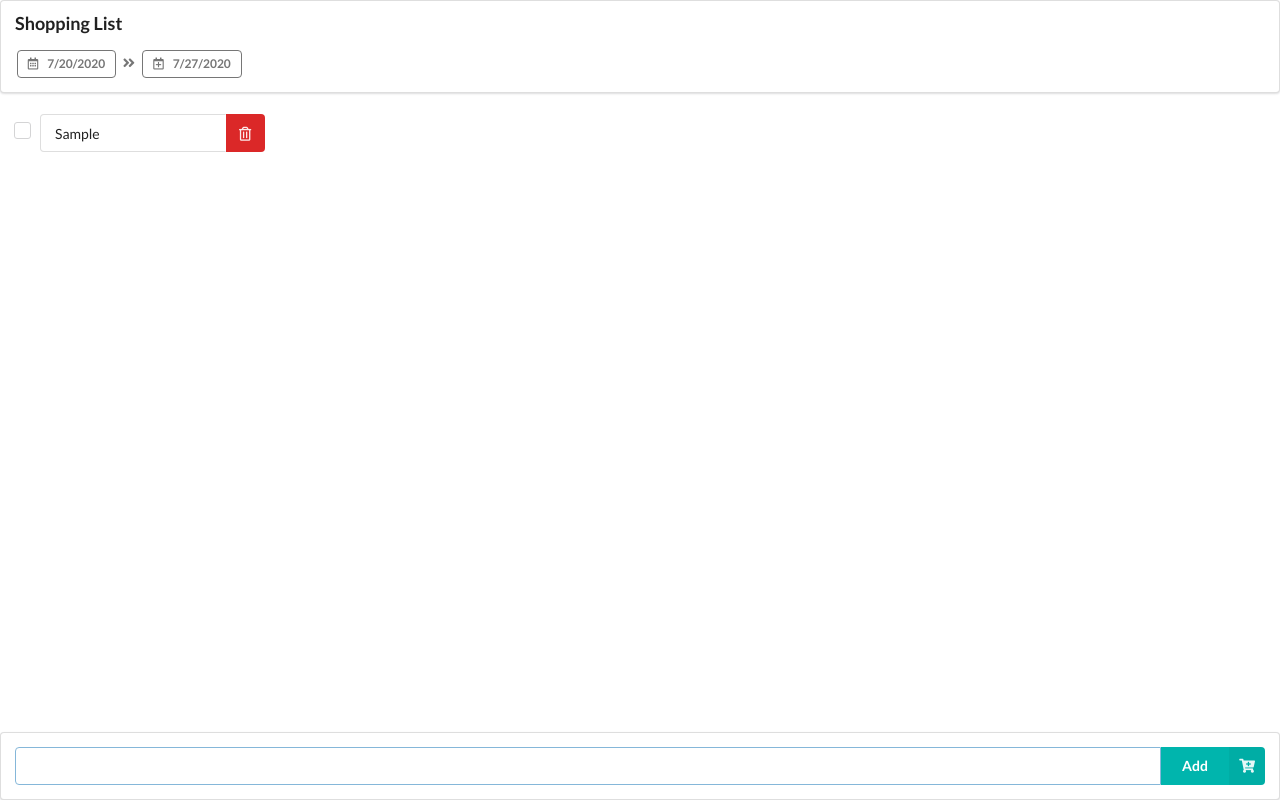
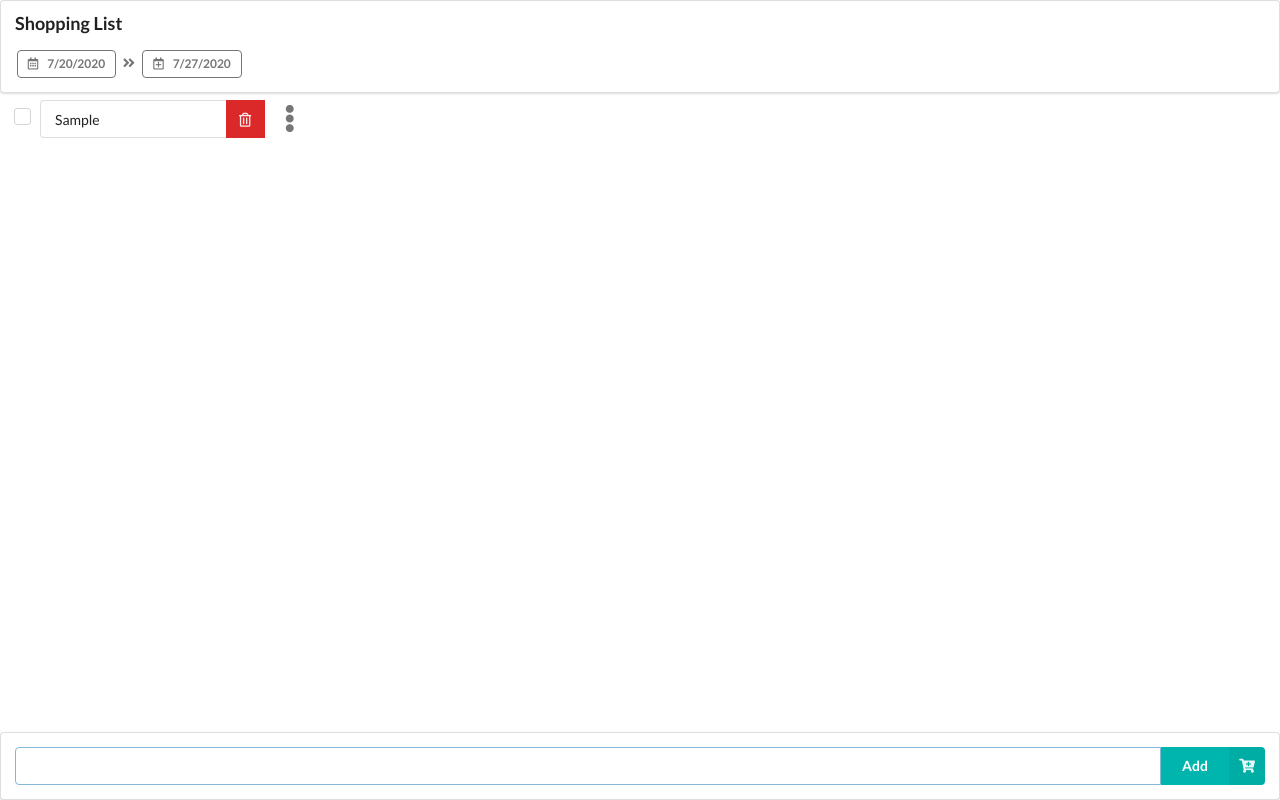
Before and after one commit to huntlyc/shopping-list, a React (Create React App) app: page / in a window 1280 px wide. Both pictures are taken after typing "Sample" into the empty fields and a click on the button "Add". Built offline with nearby package versions, Linux system fonts and the light colour scheme.

Commit message:
Added drag-and-drop active item reorder

```diff
--- a/package.json
+++ b/package.json
@@ -9,8 +9,10 @@
         "@types/jest": "^24.0.0",
         "@types/node": "^12.0.0",
         "@types/react": "^16.9.0",
+        "@types/react-beautiful-dnd": "^13.0.0",
         "@types/react-dom": "^16.9.0",
         "react": "^16.13.1",
+        "react-beautiful-dnd": "^13.0.0",
         "react-dom": "^16.13.1",
         "react-scripts": "3.4.1",
         "typescript": "~3.7.2"
--- a/src/App.css
+++ b/src/App.css
@@ -61,3 +61,8 @@ section.ticked-items {
 section.ticked-items h2 {
     font-size: 18px;
 }
+
+.drag-marker {
+    align-self: center;
+    padding: 0 20px;
+}
--- a/src/App.tsx
+++ b/src/App.tsx
@@ -5,6 +5,7 @@ import ShoppingListTicked from './components/ShoppingListTicked';
 import AddItemForm from './components/AddItemForm';
 import {iItem} from './components/Item';
 import DateInfo from './components/DateInfo';
+import {DragDropContext, Droppable} from 'react-beautiful-dnd';
 
 function App() {
     const [activeItems, setActiveItems] = useState<iItem[]>([]);
@@ -14,6 +15,28 @@ function App() {
         list.find((searchItem: iItem) => item.name.toLowerCase() === searchItem.name.toLowerCase());
     const deleteFromList = (item: iItem, list: iItem[]): iItem[] => list.filter((curItem) => curItem.id !== item.id);
     const deleteAllTickedItems = () => setTickedItems([]);
+
+    const reorder = (list: iItem[], startIndex: number, endIndex: number) => {
+        const result = Array.from(list);
+        const [removed] = result.splice(startIndex, 1);
+        result.splice(endIndex, 0, removed);
+
+        return result;
+    };
+
+    function onDragEnd(result: any) {
+        if (!result.destination) {
+            return;
+        }
+
+        if (result.destination.index === result.source.index) {
+            return;
+        }
+
+        const reorderredActiveItems = reorder(activeItems, result.source.index, result.destination.index);
+
+        setActiveItems(reorderredActiveItems);
+    }
 
     const addItemHandler = (item: iItem) => {
         let activeItemsClone = activeItems.slice(0);
@@ -108,7 +131,20 @@ function App() {
                 <h1 className="ui header">Shopping List</h1>
                 <DateInfo />
             </header>
-            <ShoppingList items={activeItems} updateItem={onItemUpdate} deleteItem={onDeleteActiveItem} />
+            <DragDropContext onDragEnd={onDragEnd}>
+                <Droppable droppableId="list">
+                    {(provided) => (
+                        <div ref={provided.innerRef} {...provided.droppableProps}>
+                            <ShoppingList
+                                items={activeItems}
+                                updateItem={onItemUpdate}
+                                deleteItem={onDeleteActiveItem}
+                            />
+                            {provided.placeholder}
+                        </div>
+                    )}
+                </Droppable>
+            </DragDropContext>
             {tickedItems.length > 0 && (
                 <>
                     <div className="ui divider"></div>
--- a/src/components/Item.tsx
+++ b/src/components/Item.tsx
@@ -72,6 +72,7 @@ export const Item: React.FC<ItemProps> = ({item, updateItem, deleteItem}) => {
                     <i className="trash alternate outline icon" aria-hidden="true"></i>
                     <span className="sr-only">Delete Item</span>
                 </button>
+                <i className="drag-marker big grey ellipsis vertical icon"></i>
             </div>
         </>
     );
--- a/src/components/ShoppingList.tsx
+++ b/src/components/ShoppingList.tsx
@@ -1,5 +1,6 @@
 import React from 'react';
-import {iItem, Item} from './Item';
+import {Item, iItem} from './Item';
+import {Draggable} from 'react-beautiful-dnd';
 
 type ShoppingListProps = {
     items: iItem[];
@@ -10,11 +11,25 @@ type ShoppingListProps = {
 const ShoppingList: React.FC<ShoppingListProps> = ({items, updateItem, deleteItem}) => {
     return (
         <ul className="ui relaxed list">
-            {items.map((item) => (
-                <li className="item" key={item.id}>
-                    <Item item={item} deleteItem={deleteItem} updateItem={updateItem} />
-                </li>
-            ))}
+            {items.map((item: iItem, index: number) => {
+                const indexProp = {index};
+                return (
+                    <Draggable key={item.id} draggableId={item.id} index={index}>
+                        {(provided) => (
+                            <li
+                                className="item"
+                                ref={provided.innerRef}
+                                {...provided.draggableProps}
+                                {...provided.dragHandleProps}
+                                {...indexProp}
+                                key={item.id}
+                            >
+                                <Item item={item} deleteItem={deleteItem} updateItem={updateItem} />
+                            </li>
+                        )}
+                    </Draggable>
+                );
+            })}
         </ul>
     );
 };
--- a/src/components/ShoppingListTicked.tsx
+++ b/src/components/ShoppingListTicked.tsx
@@ -1,6 +1,5 @@
 import React from 'react';
 import {iItem} from './Item';
-
 type ShoppingListProps = {
     items: iItem[];
     deleteAllTicked: () => void;
@@ -18,7 +17,7 @@ const ShoppingListTicked: React.FC<ShoppingListProps> = ({items, deleteAllTicked
                 </button>
             </h2>
             <ul className="ui relaxed list">
-                {items.map((item) => (
+                {items.map((item: iItem) => (
                     <li className="item" key={item.id}>
                         <del data-id={item.id}>{item.name}</del>
                     </li>
```
Also changed, not shown: 1 other file (tests, documents, lock files or other folders).
